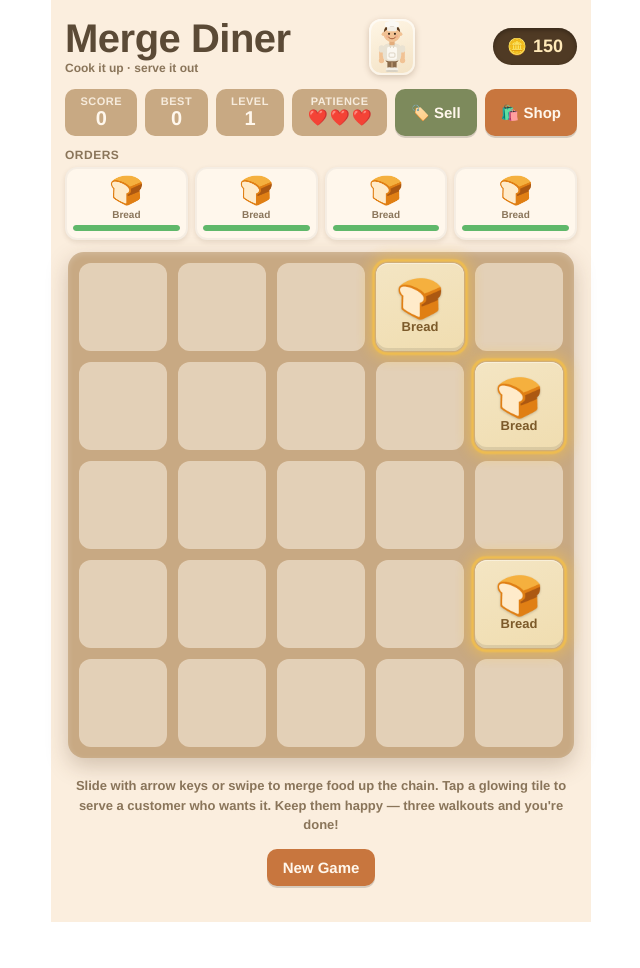
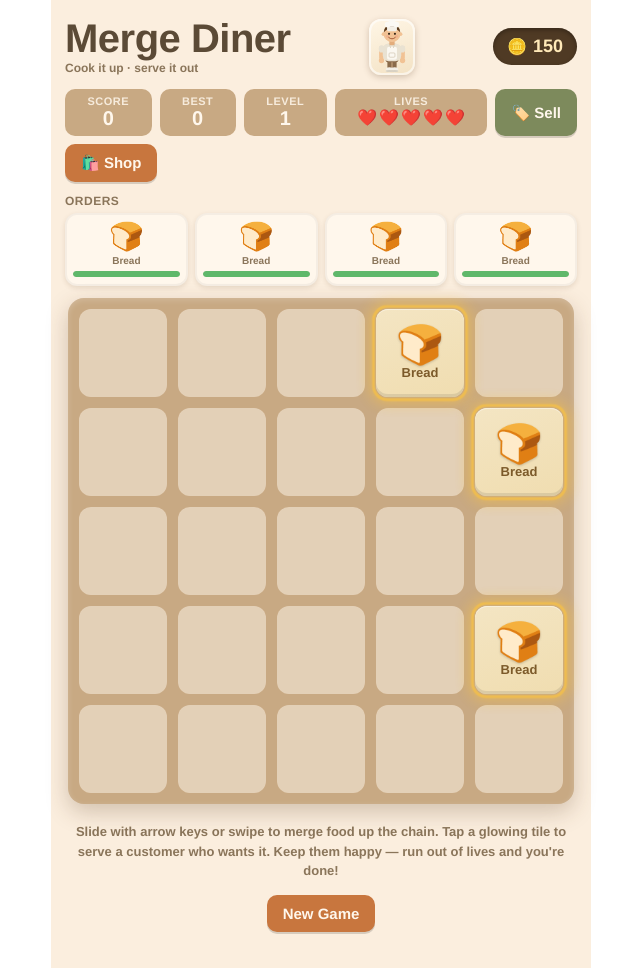
Before and after one commit to volcanoboy3/2048-clone, a website built with Vite: page index.html in a window 1280 px wide. Shown: the whole page, without its empty margins (319-959 px from the left). Before the commit the page ends 922 px from the top, so only its background shows below. Built offline with nearby package versions, Linux system fonts and the light colour scheme.

Commit message:
More lives (5) and much more time per order
- Start with 5 lives instead of 3 (maxStrikes). HUD label renamed
  Patience -> Lives; how-to updated.
- Far more generous order patience so there are enough turns to build the
  dish: patienceFor now 12 + tier*3 - level*0.4, clamped [10,50]
  (e.g. Cheesy Bread 11 -> 18 turns). Tests updated (+4). 44 passing.

Co-Authored-By: Claude Opus 4.8 <noreply@anthropic.com>

```diff
--- a/index.html
+++ b/index.html
@@ -38,7 +38,7 @@
           <div id="level" class="stat-value">1</div>
         </div>
         <div class="stat stat-hearts">
-          <div class="stat-label">Patience</div>
+          <div class="stat-label">Lives</div>
           <div id="hearts" class="hearts-row"></div>
         </div>
         <button id="sell-btn" class="button sell-toggle">🏷️ Sell</button>
@@ -69,7 +69,7 @@
       <p class="howto">
         <b>Slide</b> with arrow keys or swipe to merge food up the chain.
         <b>Tap a glowing tile</b> to serve a customer who wants it. Keep them
-        happy — three walkouts and you're done!
+        happy — run out of lives and you're done!
       </p>
 
       <div class="newgame-row">
--- a/src/game.js
+++ b/src/game.js
@@ -128,7 +128,7 @@ export class Game {
     this.size = size;
     this.startTiles = 3;
     this.orderSlots = 4;
-    this.maxStrikes = 3;
+    this.maxStrikes = 5;
     this.servesPerLevel = 6;
 
     this.onUpdate = () => {};
@@ -198,9 +198,11 @@ export class Game {
   }
 
   patienceFor(tier) {
-    // Higher tiers need more moves to build; higher levels squeeze the clock.
-    const base = 7 + tier * 2 - Math.floor(this.level * 0.6);
-    return Math.max(5, Math.min(30, base));
+    // Generous time to actually build the dish: higher tiers (which take more
+    // merges to make) get proportionally longer, with only a gentle squeeze
+    // as the levels climb.
+    const base = 12 + tier * 3 - Math.floor(this.level * 0.4);
+    return Math.max(10, Math.min(50, base));
   }
 
   openTiers() {
```
Also changed, not shown: test/game.test.mjs (+18 -9 lines).
